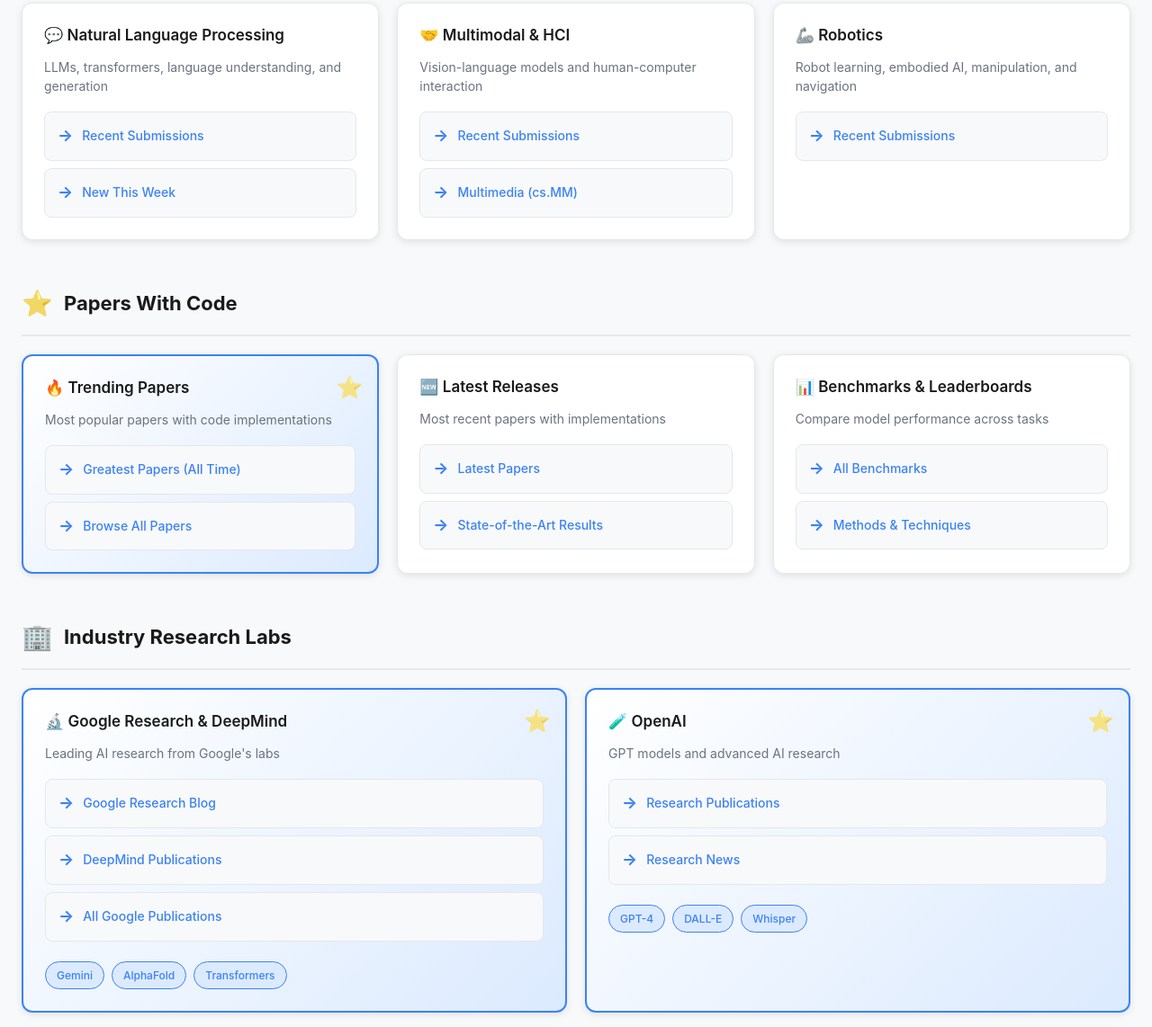
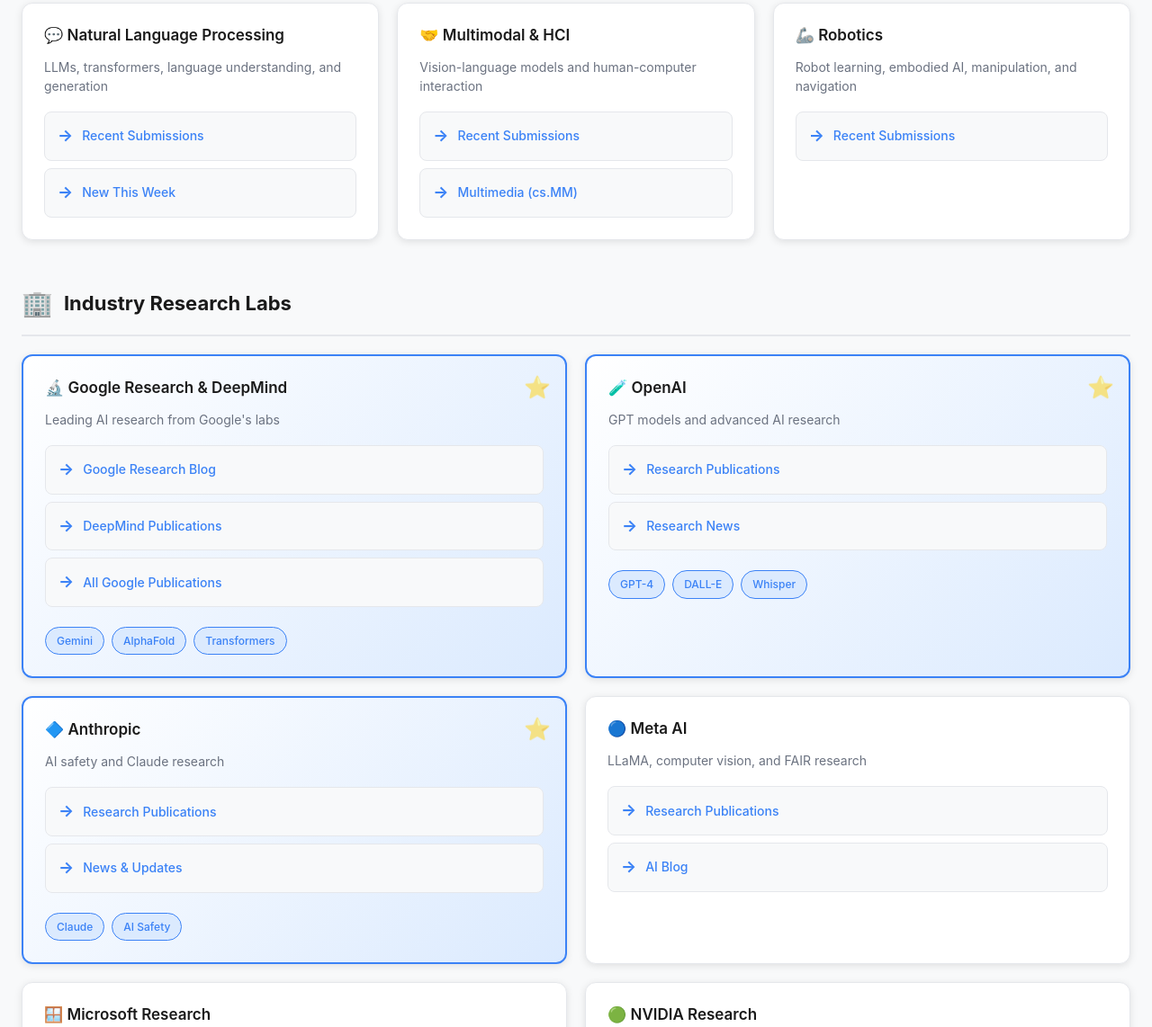
Before and after one commit to ThreeSwordAI/ai-research-dashboard, a plain HTML site: page index.html in a window 1280 px wide. Shown: the part 580-1722 px from the top of the page at 90% size. Drawn offline with Linux system fonts and the light colour scheme.

Commit message:
removing paper with code

```diff
--- a/index.html
+++ b/index.html
@@ -523,54 +523,6 @@
       </div>
     </section>
 
-    <!-- PAPERS WITH CODE -->
-    <section class="section">
-      <div class="section-header">
-        <span class="icon">⭐</span>
-        <h2>Papers With Code</h2>
-      </div>
-      <div class="grid">
-        <div class="card featured-card">
-          <h3 class="card-title">🔥 Trending Papers</h3>
-          <p class="card-desc">Most popular papers with code implementations</p>
-          <div class="link-group">
-            <a href="https://paperswithcode.com/greatest" class="resource-link" target="_blank">
-              Greatest Papers (All Time)
-            </a>
-            <a href="https://paperswithcode.com/" class="resource-link" target="_blank">
-              Browse All Papers
-            </a>
-          </div>
-        </div>
-
-        <div class="card">
-          <h3 class="card-title">🆕 Latest Releases</h3>
-          <p class="card-desc">Most recent papers with implementations</p>
-          <div class="link-group">
-            <a href="https://paperswithcode.com/latest" class="resource-link" target="_blank">
-              Latest Papers
-            </a>
-            <a href="https://paperswithcode.com/sota" class="resource-link" target="_blank">
-              State-of-the-Art Results
-            </a>
-          </div>
-        </div>
-
-        <div class="card">
-          <h3 class="card-title">📊 Benchmarks & Leaderboards</h3>
-          <p class="card-desc">Compare model performance across tasks</p>
-          <div class="link-group">
-            <a href="https://paperswithcode.com/sota" class="resource-link" target="_blank">
-              All Benchmarks
-            </a>
-            <a href="https://paperswithcode.com/methods" class="resource-link" target="_blank">
-              Methods & Techniques
-            </a>
-          </div>
-        </div>
-      </div>
-    </section>
-
     <!-- INDUSTRY RESEARCH -->
     <section class="section">
       <div class="section-header">
@@ -824,9 +776,6 @@
         </div>
       </div>
 
-      <div class="note">
-        <strong>💡 Pro Tip:</strong> Most conferences publish accepted papers 2-3 months before the event. Check for "Accepted Papers" or "Proceedings" sections to read cutting-edge research early.
-      </div>
     </section>
 
     <!-- RESEARCH TOOLS -->
```
